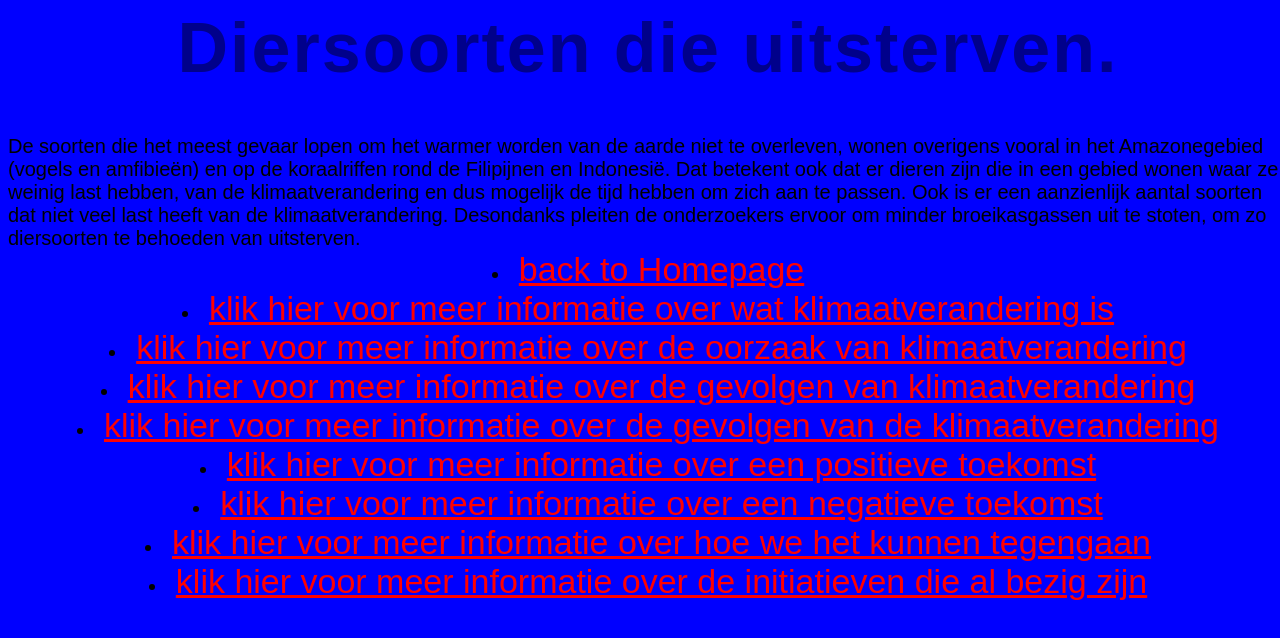
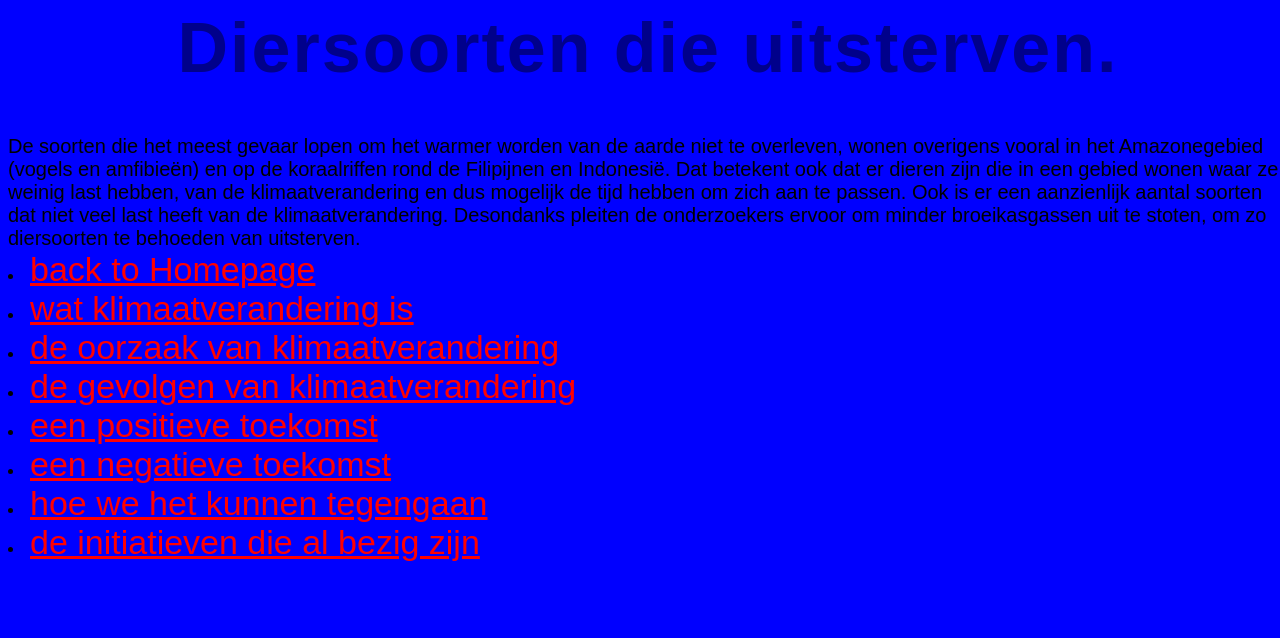
Before and after one commit to WarwickDavies/warwickdavies.github.io, a plain HTML site: page pag8.html in a window 1280 px wide. Drawn offline with Linux system fonts and the light colour scheme.

Commit message:
Update pag8.html

```diff
--- a/pag8.html
+++ b/pag8.html
@@ -11,17 +11,16 @@ Dat betekent ook dat er dieren zijn die in een gebied wonen waar ze weinig last
  van de klimaatverandering en dus mogelijk de tijd hebben om zich aan te passen.
   Ook is er een aanzienlijk aantal soorten dat niet veel last heeft van de klimaatverandering.
    Desondanks pleiten de onderzoekers ervoor om minder broeikasgassen uit te stoten,
-    om zo diersoorten te behoeden van uitsterven.<p1>
+    om zo diersoorten te behoeden van uitsterven.</p1>
 
    <li><a href="index.html">back to Homepage</a></li>
-   <li><a href="pag1.html">klik hier voor meer informatie over wat klimaatverandering is</a></li>
-   <li><a href="pag2.html">klik hier voor meer informatie over de oorzaak van klimaatverandering</a></li>
-   <li><a href="pag3.html">klik hier voor meer informatie over de gevolgen van klimaatverandering</a></li>
-   <li><a href="pag4.html">klik hier voor meer informatie over de gevolgen van de klimaatverandering</a></li>
-   <li><a href="pag5.html">klik hier voor meer informatie over een positieve toekomst</a></li>
-   <li><a href="pag6.html">klik hier voor meer informatie over een negatieve toekomst</a></li>
-   <li><a href="pag7.html">klik hier voor meer informatie over hoe we het kunnen tegengaan</a></li>
-   <li><a href="pag9.html">klik hier voor meer informatie over de initiatieven die al bezig zijn</a></li>
+   <li><a href="pag1.html">wat klimaatverandering is</a></li>
+   <li><a href="pag2.html">de oorzaak van klimaatverandering</a></li>
+   <li><a href="pag3.html">de gevolgen van klimaatverandering</a></li>
+   <li><a href="pag5.html">een positieve toekomst</a></li>
+   <li><a href="pag6.html">een negatieve toekomst</a></li>
+   <li><a href="pag7.html">hoe we het kunnen tegengaan</a></li>
+   <li><a href="pag9.html">de initiatieven die al bezig zijn</a></li>
 
 
 
```
